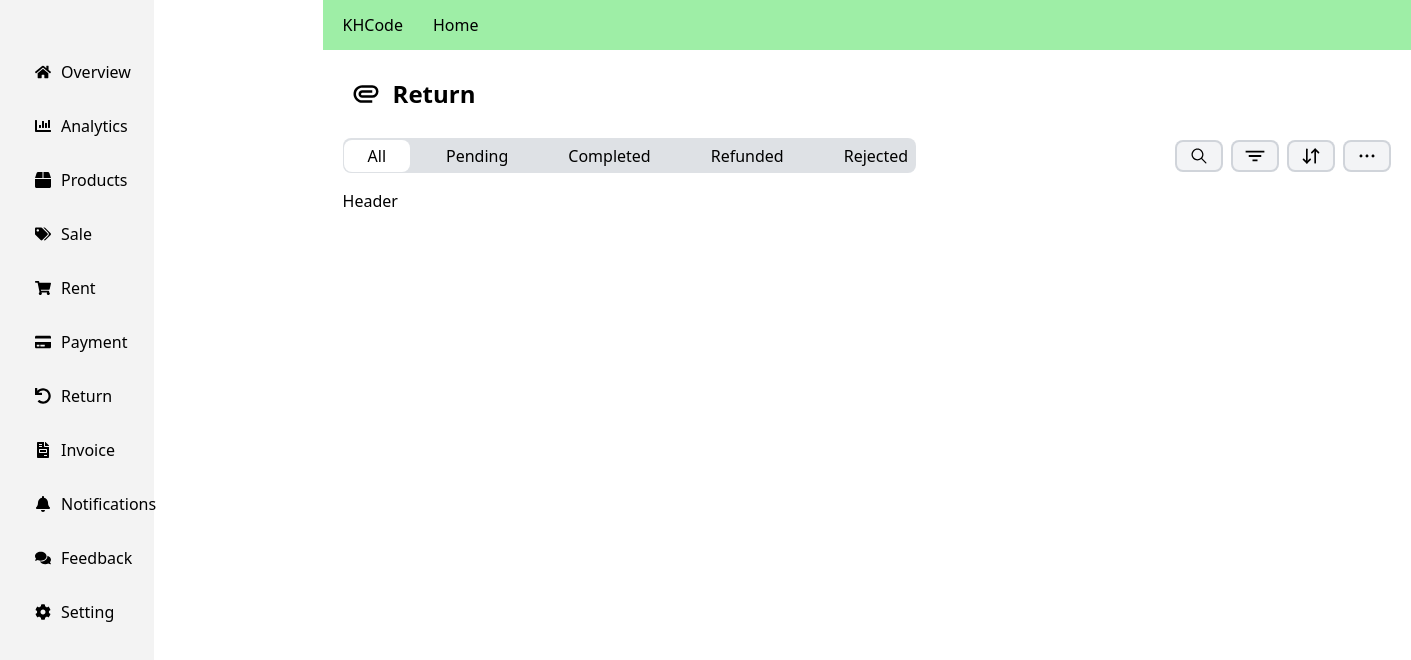
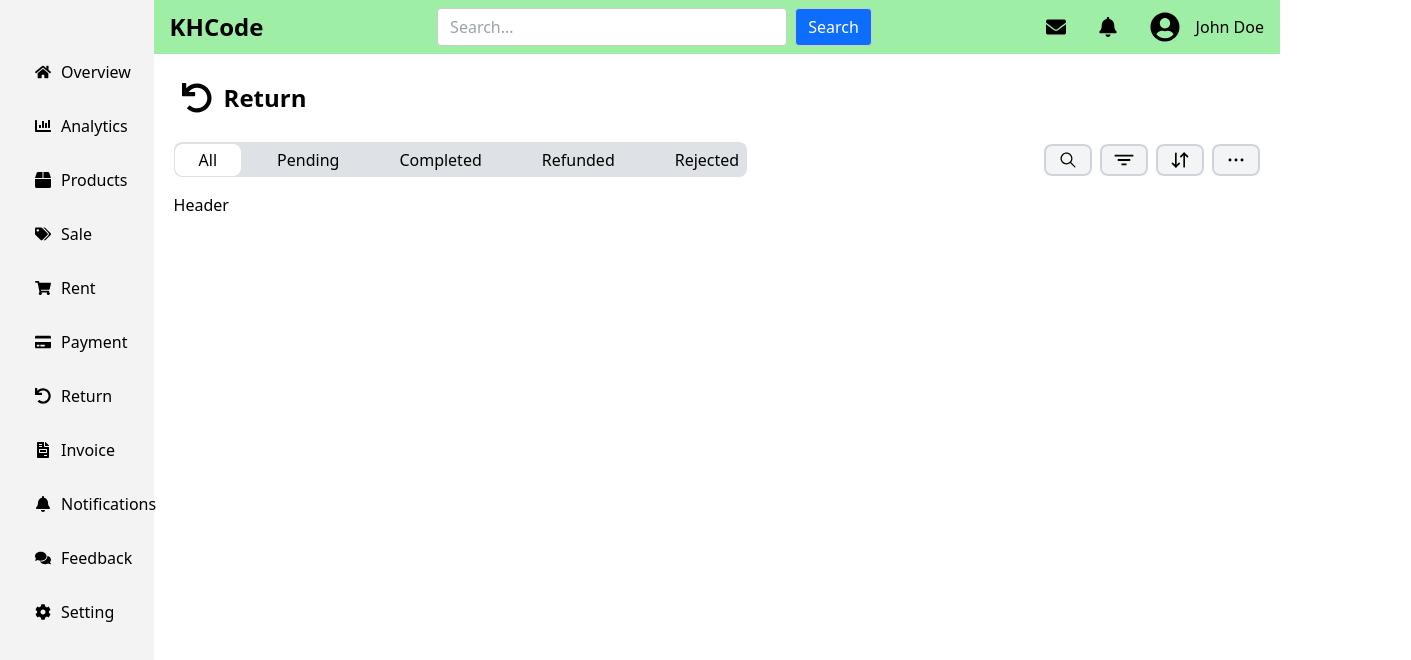
Before and after one commit to PEav52/POS-front-end, a Next.js app: page /return in a window 1280 px wide. Shown: the top 660 px of the page, 1411 px wide, since content can reach past the window. Built offline with nearby package versions, Linux system fonts and the light colour scheme.

Commit message:
update header navigation bar

```diff
--- a/src/app/analytics/page.tsx
+++ b/src/app/analytics/page.tsx
@@ -1,6 +1,5 @@
 "use client";
 
-import Navbar from '../component/Navbar';
 import styles from "./Analytics.module.css";
 import { useState } from "react";
 import { Line, Pie } from "react-chartjs-2";
@@ -100,7 +99,6 @@
 
   return (
     <div>
-      <Navbar />
       <main>
         <div className={styles.dashboard}>
           <h2>Analytics</h2>
--- a/src/app/layout.tsx
+++ b/src/app/layout.tsx
@@ -5,6 +5,7 @@
 import { BiSearch, BiX, BiBell, BiCart } from "react-icons/bi";
 import { BsThreeDots } from "react-icons/bs";
 import "./globals.css";
+import Navbar from './component/Navbar';
 
 export const metadata = {
   title: "nib-pos-project",
@@ -21,33 +22,17 @@
       <body>
         <div style={{ display: "flex" }}>
           <Sidebar />
-          <div style={{ marginLeft: "15%", width: "86%"}}>
-          <div style={{ marginLeft: "12%", width: "100%" }}>
+          <div style={{ marginLeft: "12%", width: "88%"}}>
+          {/* <div style={{ marginLeft: "12%", width: "100%" }}> */}
             <header>
               <div>
-                <div
-                  style={{
-                    display: "flex",
-                    backgroundColor: "#9EEEA6",
-                    height: 50,
-                    alignItems: "center",
-                  }}
-                >
-                  <div style={{ paddingRight: 30, paddingLeft: 20 }}>
-                    <h1>KHCode</h1>
-                  </div>
-                  <div>
-                    <h3>
-                      <Link href={"/"}>Home</Link>
-                    </h3>
-                  </div>
-                </div>
+              <Navbar />
               </div>
             </header>
             {children}
           </div>
         </div>
-        </div>
+        {/* </div> */}
       </body>
     </html>
   );
--- a/src/app/overview/page.tsx
+++ b/src/app/overview/page.tsx
@@ -1,6 +1,5 @@
 'use client';
 
-import Navbar from '../component/Navbar';
 import { FaDollarSign, FaChartBar, FaShoppingCart, FaDatabase } from "react-icons/fa";
 import styles from "./Dashboard.module.css";
 import { Line, Bar, Pie } from "react-chartjs-2";
@@ -112,7 +111,6 @@
 
   return (
     <div>
-      <Navbar />
       <main>
         <div className={styles.dashboard}>
             <h2>Dashboard</h2>
--- a/src/app/return/page.tsx
+++ b/src/app/return/page.tsx
@@ -1,6 +1,7 @@
 "use client";
 import React, { useState } from "react";
 import { IoIosMore, IoIosSearch } from "react-icons/io";
+import { FaHome, FaChartBar, FaBox, FaTags, FaShoppingCart, FaCreditCard, FaUndo, FaFileInvoice, FaBell, FaComments, FaCog } from "react-icons/fa"; // Import icons from react-icons
 import { IoFilterSharp } from "react-icons/io5";
 import { LuArrowDownUp } from "react-icons/lu";
 import { BiPaperclip } from "react-icons/bi";
@@ -14,7 +15,7 @@
       <div className="font-inter flex flex-col">
         {/* Header */}
         <div className="flex items-center my-7 pl-2 text-xl md:text-2xl">
-          <BiPaperclip className="text-3xl" />
+          <FaUndo className="text-3xl" />
           <h4 className="font-bold ms-3">Return</h4>
         </div>
         {/* Navigation Menu & Icons */}
```
